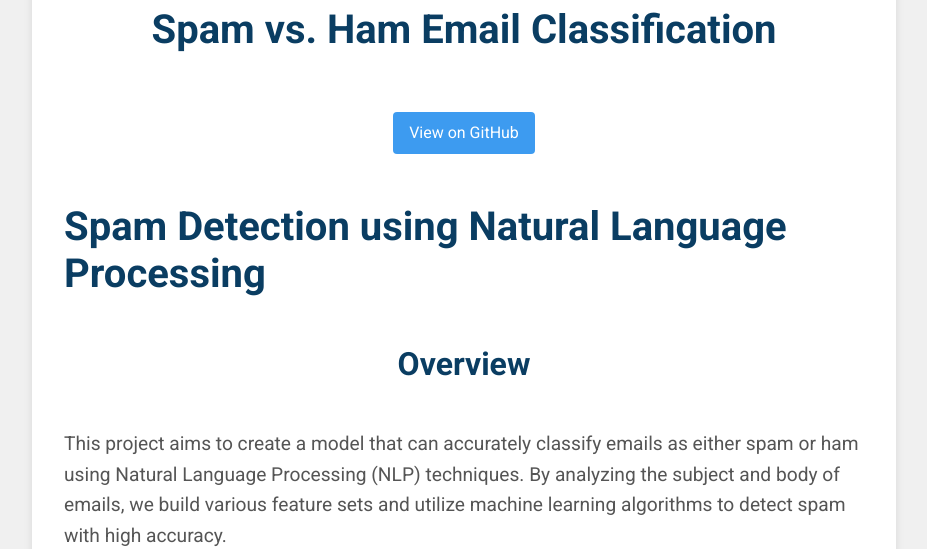
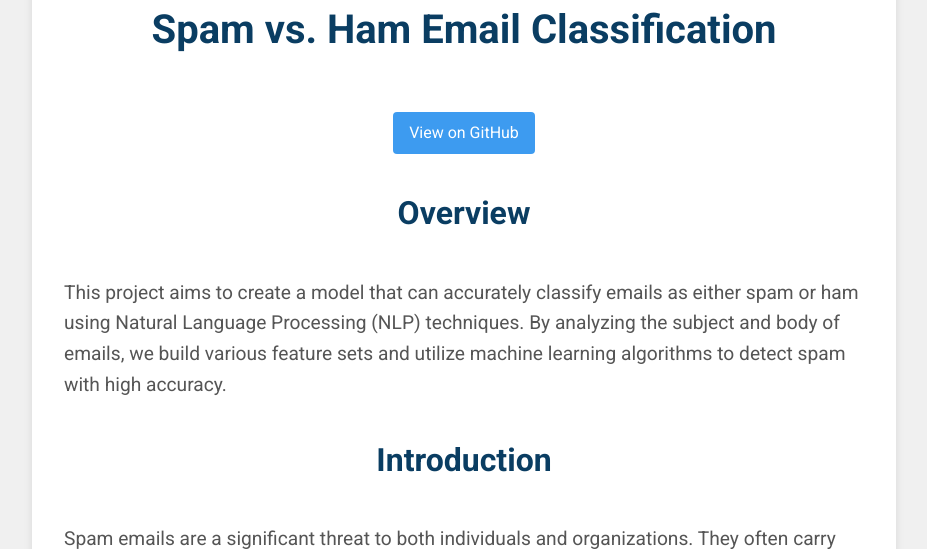
Before and after one commit to sdeery14/portfolio-website, a Flask app: page /projects/spam-classification in a window 1280 px wide. Shown: the part 204-753 px from the top of the page, without its empty margins (176-1103 px from the left). Run offline with Flask 3, Linux system fonts and the light colour scheme.

Commit message:
fix spam detection page title

```diff
--- a/app/templates/project-details/spam-classification.html
+++ b/app/templates/project-details/spam-classification.html
@@ -1,5 +1,3 @@
-<h1>Spam Detection using Natural Language Processing</h1>
-
 <h2 id="overview">Overview</h2>
 <p>This project aims to create a model that can accurately classify emails as either spam or ham using Natural Language Processing (NLP) techniques. By analyzing the subject and body of emails, we build various feature sets and utilize machine learning algorithms to detect spam with high accuracy.</p>
 
```
